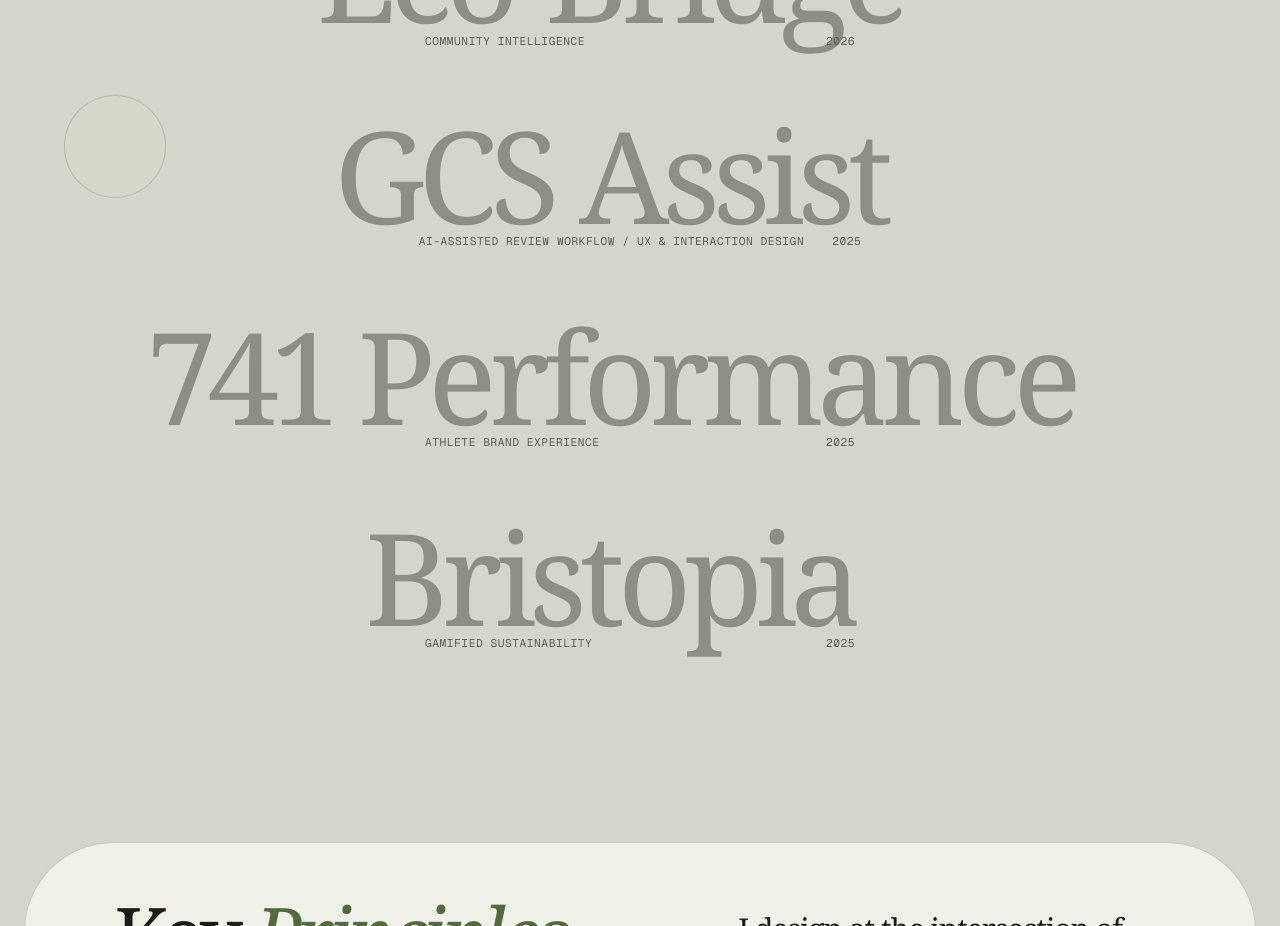
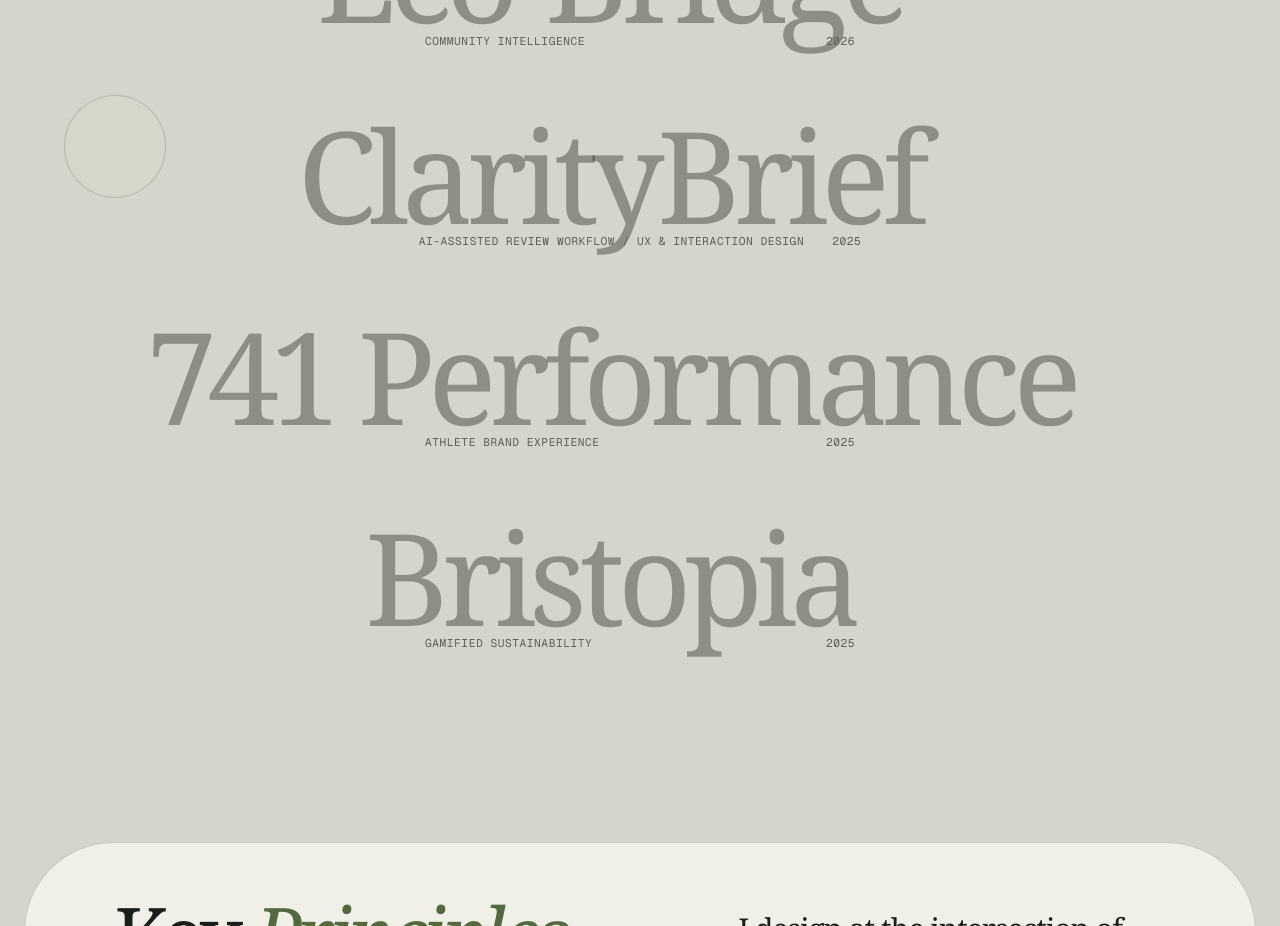
Before and after one commit to youngchen1233214399-afk/portfolio, a Next.js app: page / in a window 1280 px wide. Shown: the part 3620-4546 px from the top of the page. Built offline with nearby package versions, Linux system fonts and the light colour scheme.

Commit message:
Restore ClarityBrief project name

```diff
--- a/data/projects.ts
+++ b/data/projects.ts
@@ -65,12 +65,12 @@ export const projects: PortfolioProject[] = [
   },
   {
     slug: "claritybrief",
-    name: "GCS Assist",
+    name: "ClarityBrief",
     type: "AI-assisted Review Workflow / UX & Interaction Design",
     year: "2025",
     liveUrl: "https://gcs-ai.netlify.app/",
     previewImage: "/projects/claritybrief-thumbnail.webp",
-    previewAlt: "GCS Assist review workspace shown across layered desktop screens",
+    previewAlt: "ClarityBrief review workspace shown across layered desktop screens",
     previewSurface: "#d7e7f2",
     summary:
       "It was my pleasure to work with the GCS team to explore how AI can support high-risk policy communication workflows by designing a human-AI collaboration experience for government document review, focusing on transparency, efficiency and human decision-making.",
@@ -81,7 +81,7 @@ export const projects: PortfolioProject[] = [
         description:
           "It was my pleasure to work with the GCS team to explore how AI can support high-risk policy communication workflows by designing a human-AI collaboration experience for government document review, focusing on transparency, efficiency and human decision-making.",
         image: "/projects/claritybrief-thumbnail.webp",
-        alt: "GCS Assist review workspace shown across layered desktop screens",
+        alt: "ClarityBrief review workspace shown across layered desktop screens",
         surface: "#eef2f6",
       },
       {
@@ -90,7 +90,7 @@ export const projects: PortfolioProject[] = [
         description:
           "Through user research and workflow analysis, we identified that the key challenge in government communication was not content generation, but the complexity of reviewing, verifying and approving policy documents. We designed an AI-assisted review workflow that transforms complex documents into structured insights while keeping human reviewers in control.",
         image: "/projects/clarity-role-system-collage.webp",
-        alt: "GCS Assist AI review system shown across multiple layered interface screens",
+        alt: "ClarityBrief AI review system shown across multiple layered interface screens",
         surface: "#e7eef5",
       },
       {
@@ -99,7 +99,7 @@ export const projects: PortfolioProject[] = [
         description:
           "I designed and developed a high-fidelity prototype covering document analysis, risk indication and approval workflows. I conducted early usability testing with 77% task completion, refining AI transparency, information hierarchy and user control.",
         image: "/projects/clarity-outcome-router-display.webp",
-        alt: "GCS Assist AI Review Router shown on a desktop display with layered workflow screens",
+        alt: "ClarityBrief AI Review Router shown on a desktop display with layered workflow screens",
         surface: "#dfe9f3",
       },
     ],
```
